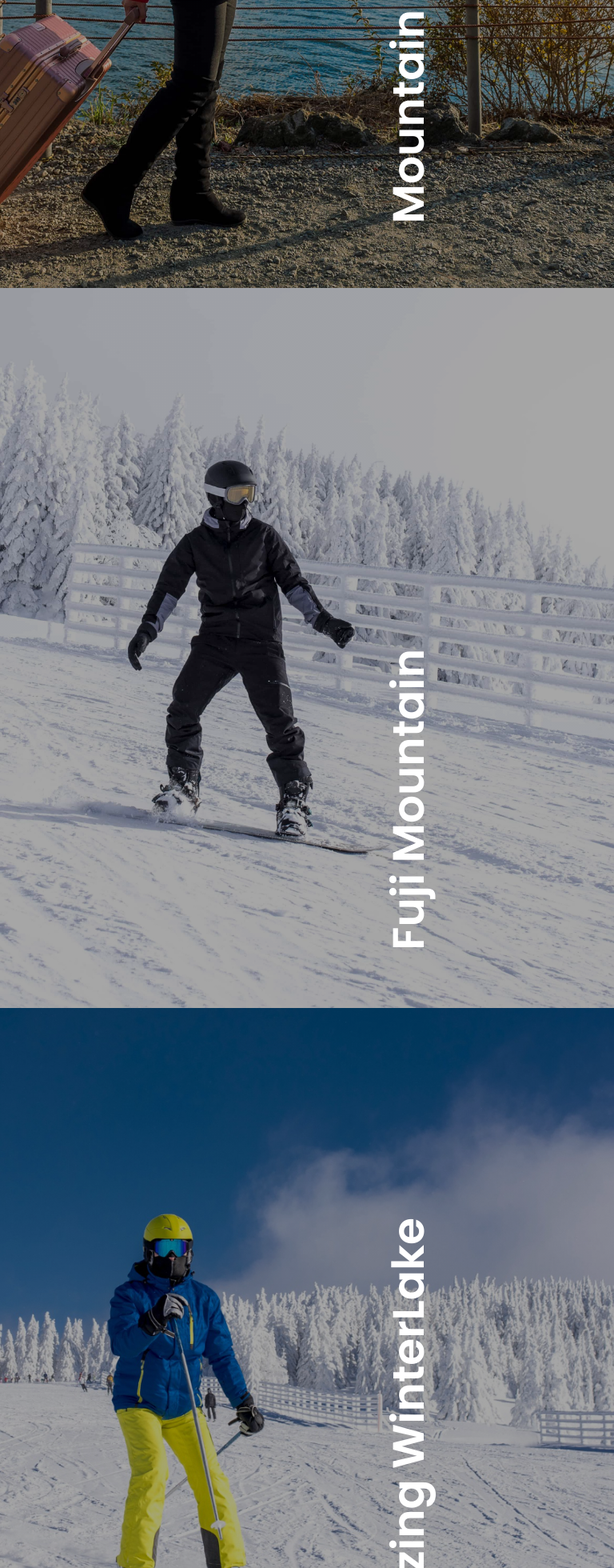
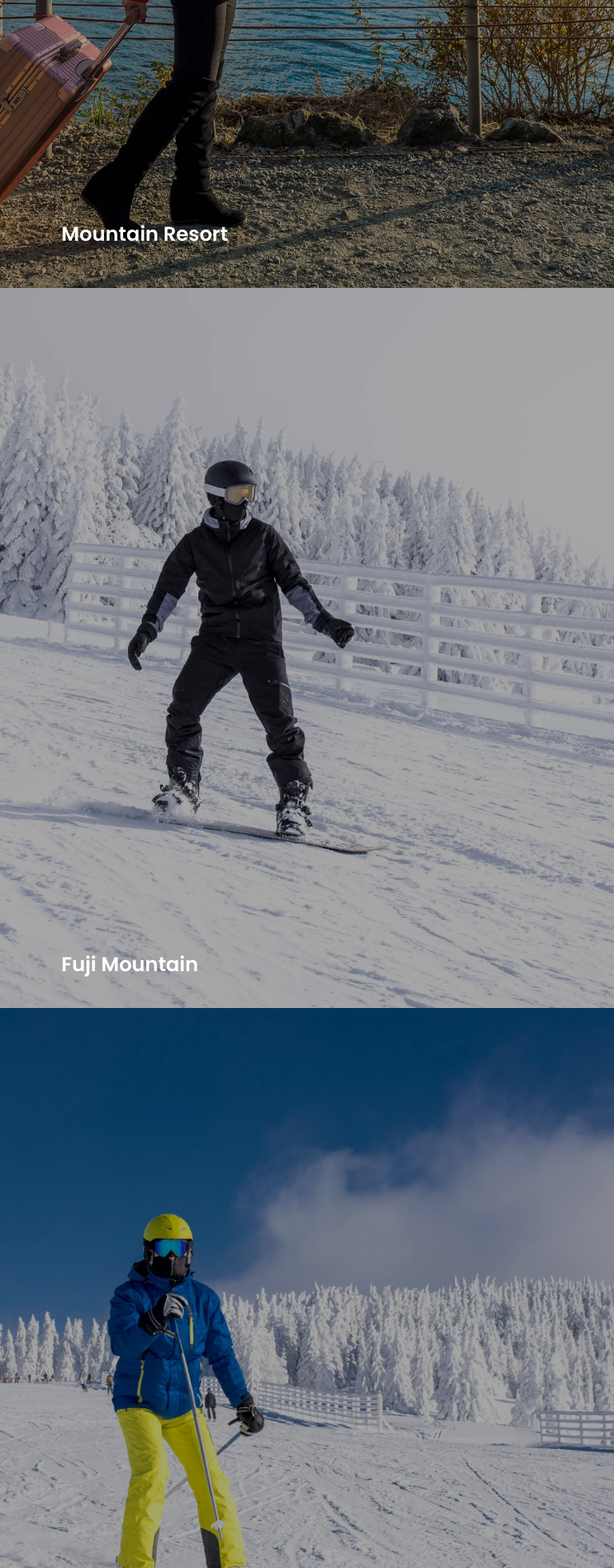
Before and after one commit to Jamesalehandro/artictravels, a React (Vite) app: page / in a window 768 px wide. Shown: the part 2104-4064 px from the top of the page at 80% size. Built offline with nearby package versions, Linux system fonts and the light colour scheme.

Commit message:
More responsiveness

```diff
--- a/src/assets/css/index.css
+++ b/src/assets/css/index.css
@@ -53,6 +53,45 @@ span{
     color: #3E86F5;
 }
 
+@media (max-width:480px){
+    .transformText,.transformText1,.transformText2{
+        position: relative;
+        transform: rotate(0deg);
+        left: 10%;
+        bottom: 0%;
+        font-size: 32px;
+    }
+}
+
+@media (min-width:481px) and (max-width:768px) {
+.transformText,
+    .transformText1,
+    .transformText2 {
+        position: relative;
+        transform: rotate(0deg);
+        left: 10%;
+        font-size: 32px;
+            bottom: 0%;
+    }
+
+}
+
+@media (min-width:769px) and (max-width:991px) {
+
+    .transformText,
+    .transformText1,
+    .transformText2 {
+        position: relative;
+        transform: rotate(0deg);
+        left: 10%;
+        font-size: 32px;
+            bottom: 0%;
+    }
+
+}
+
+
+
 /* For Desktop */
 @media (min-width:1280px) and (max-width:1439px){
     /* Section3 */
--- a/src/components/Section3/Section3.jsx
+++ b/src/components/Section3/Section3.jsx
@@ -19,6 +19,7 @@ const Section3 = () => {
         position={'relative'}
         justify={'flex-start'}
         align={'flex-end'}
+        pb={10}
         sx={{
           backgroundRepeat: 'no-repeat',
           backgroundSize: 'cover',
@@ -48,10 +49,10 @@ const Section3 = () => {
         <Text
           zIndex={10000}
           fontWeight={600}
-          fontSize={'55px'}
+          fontSize={['25px', '25px', '25px', '55px']}
           lineHeight="54px"
           w={'592px'}
-          textAlign={'right'}
+          textAlign={['left', 'left', 'left', 'right']}
           className="transformText"
         >
           Mountain Resort
@@ -63,6 +64,8 @@ const Section3 = () => {
         minH={'900px'}
         bgImage={blackskater}
         position={'relative'}
+        ustify={'flex-start'}
+        align={'flex-end'}
         sx={{
           backgroundRepeat: 'no-repeat',
           backgroundSize: 'cover',
@@ -92,10 +95,10 @@ const Section3 = () => {
         <Text
           zIndex={10000}
           fontWeight={600}
-          fontSize={'55px'}
+          fontSize={['25px', '25px', '25px', '55px']}
           lineHeight="108px"
           w={'592px'}
-          textAlign={'right'}
+          textAlign={['left', 'left', 'left', 'right']}
           className="transformText1"
         >
           Fuji Mountain
@@ -107,6 +110,8 @@ const Section3 = () => {
         minH={'900px'}
         bgImage={blueskater}
         position={'relative'}
+        ustify={'flex-start'}
+        align={'flex-end'}
         sx={{
           backgroundRepeat: 'no-repeat',
           backgroundSize: 'cover',
@@ -137,10 +142,10 @@ const Section3 = () => {
         <Text
           zIndex={10000}
           fontWeight={600}
-          fontSize={'55px'}
+          fontSize={['25px', '25px', '25px', '55px']}
           lineHeight="108px"
           w={'592px'}
-          textAlign={'right'}
+          textAlign={['left', 'left', 'left', 'right']}
           className="transformText2"
         >
           Freezing WinterLake
```
